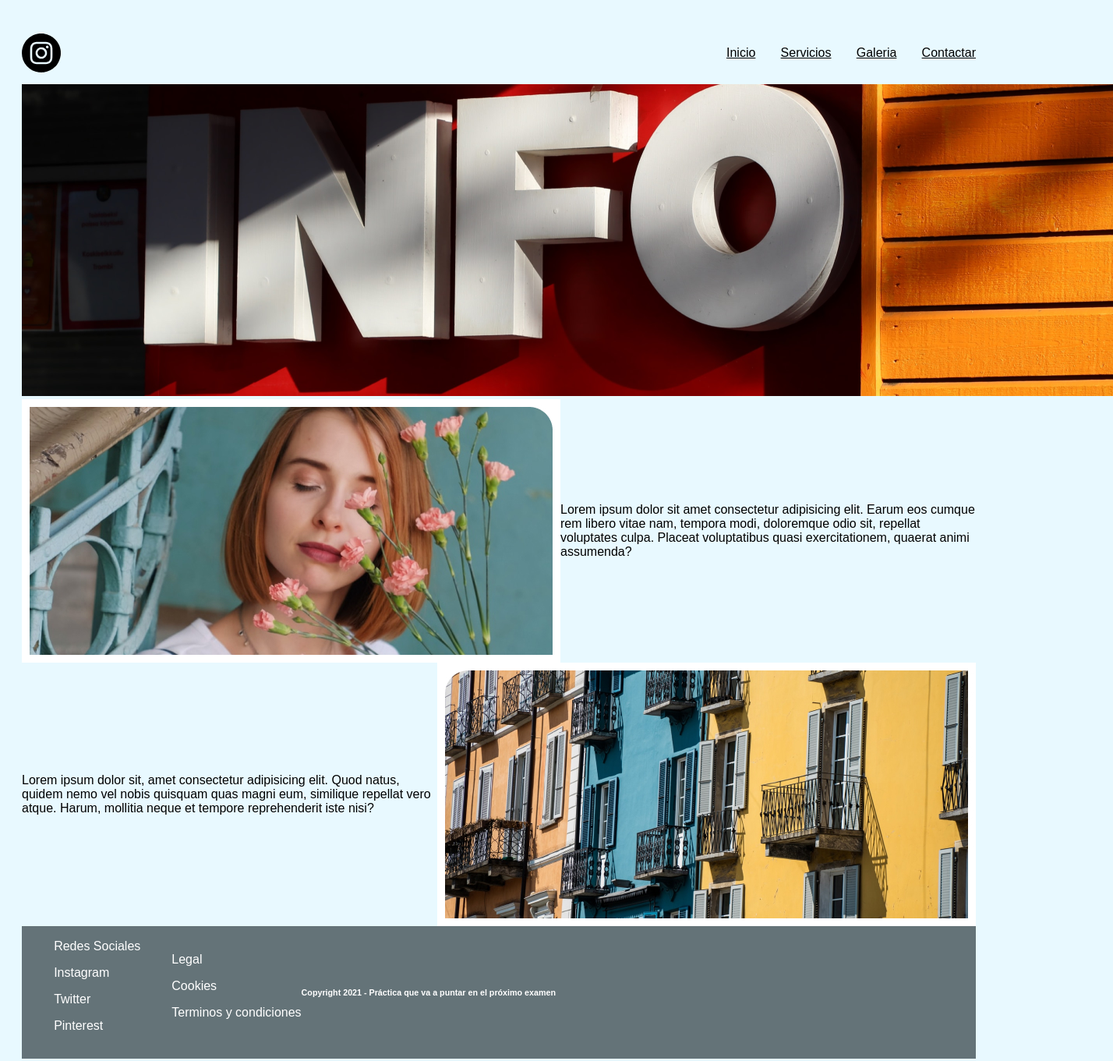
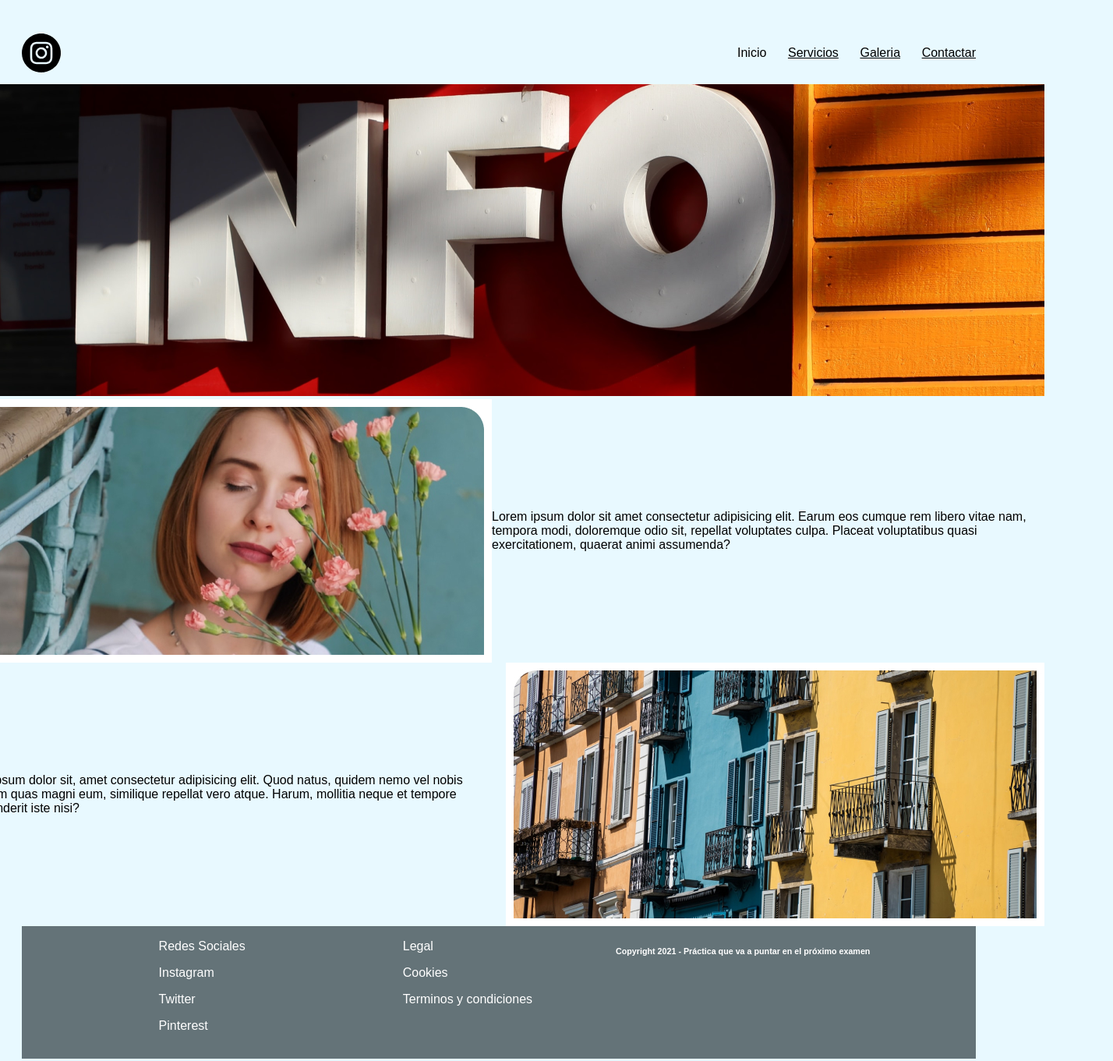
Before and after one commit to jvssjvss/practicaEvaluar, a plain HTML site: page index.html in a window 1280 px wide. Shown: the whole page at 78% size, 1428 px wide, since content can reach past the window. Drawn offline with Linux system fonts and the light colour scheme.

Commit message:
nueva estructura

```diff
--- a/index.html
+++ b/index.html
@@ -1,5 +1,6 @@
 <!DOCTYPE html>
 <html lang="en">
+
 <head>
     <meta charset="UTF-8">
     <meta http-equiv="X-UA-Compatible" content="IE=edge">
@@ -7,35 +8,50 @@
     <link rel="stylesheet" href="style.css">
     <title>Document</title>
 </head>
+
 <body>
+
+
     <header>
+        <section id="header">
             <img class="logo" src="img/instagram.svg" alt="">
             <nav>
-            <a href="">Inicio</a>
+                <a >Inicio</a>
                 <a href="">Servicios</a>
                 <a href="">Galeria</a>
                 <a href="">Contactar</a>
             </nav>
+        </section>
 
     </header>
     <main>
-        <section><img src="img/Frame.png" alt=""></section>
+        <section id="main">
+            <section><img class="banner" src="img/Frame.png" alt=""></section>
             <section class="zig-zag uno">
 
                 <img src="img/womanFlower.jpg" alt="">
-            <article>Lorem ipsum dolor sit amet consectetur adipisicing elit. Earum eos cumque rem libero vitae nam, tempora modi, doloremque odio sit, repellat voluptates culpa. Placeat voluptatibus quasi exercitationem, quaerat animi assumenda?
+                <article>Lorem ipsum dolor sit amet consectetur adipisicing elit. Earum eos cumque rem libero vitae nam,
+                    tempora modi, doloremque odio sit, repellat voluptates culpa. Placeat voluptatibus quasi
+                    exercitationem, quaerat animi assumenda?
 
                 </article>
 
             </section>
+
             <section class="zig-zag dos">
                 <img src="img/building.jpg" alt="">
-            <article>Lorem ipsum dolor sit, amet consectetur adipisicing elit. Quod natus, quidem nemo vel nobis quisquam quas magni eum, similique repellat vero atque. Harum, mollitia neque et tempore reprehenderit iste nisi?</article>
+                <article>Lorem ipsum dolor sit, amet consectetur adipisicing elit. Quod natus, quidem nemo vel nobis
+                    quisquam quas magni eum, similique repellat vero atque. Harum, mollitia neque et tempore
+                    reprehenderit
+                    iste nisi?</article>
+            </section>
 
         </section>
 
     </main>
     <footer>
+        <section id="footer">
+            <section class="izq">
             <ul class="redes_sociales">
                 <li>Redes Sociales</li>
                 <li>Instagram</li>
@@ -47,9 +63,13 @@
                 <li>Cookies</li>
                 <li>Terminos y condiciones</li>
             </ul>
+            </section>
+            <section class="der">
                 <h6>Copyright 2021 - Práctica que va a puntar en el próximo examen</h6>
-
+            </section>
+        </section>
     </footer>
 
 </body>
+
 </html>
--- a/style.css
+++ b/style.css
@@ -1,13 +1,27 @@
 html{
     font-size: 16px;
     font-family: sans-serif;
+}
+.flexible{
+    display: flex;
+    flex-direction: column;
+    width: 1440px;
 }
 
 body{
     padding: 1.25rem;
     background-color: #E8F9FF;
 }
-header{
+#header, #main, #footer{
+    flex-basis: 1366px;
+    justify-content: center;
+}
+
+header, main, footer{
+    display: flex;
+    justify-content: center;
+}
+#header{
     height: 80px;
     display: flex;
     flex-direction: row;
@@ -16,7 +30,7 @@ header{
 
 }
 nav{
-    width: 25vw;
+    width: 25%;
     display: flex;
     justify-content: space-between;
     align-content: center;
@@ -28,6 +42,14 @@ nav{
 a{
     color: black;
 }
+
+#main{
+    display: flex;
+    flex-direction: column;
+}
+.banner{
+    justify-self: center;
+}
 .zig-zag{
     display: flex;
     align-items: center;
@@ -35,16 +57,26 @@ a{
 .dos{
     flex-direction: row-reverse;
 }
+.sideFooter{
+    background-color:#647378;
+
+}
 footer{
     background-color:#647378;
+}
+#footer{
+
     color: white;
     padding: 1.125px;
     display: flex;
-    align-items: center;
-
+}
+.izq{
+    display: flex;
+    flex-grow: 0.5;
 }
 ul{
     list-style-type: none;
+    flex-basis: 50%;
 }
 li{
     margin-bottom: 1rem;
@@ -54,6 +86,7 @@ h6{
     justify-items: flex-end;
 }
 
+
 .titulo{
     font-size: 1.125rem;
     font-weight: bolder;
```
Lines whose indentation alone changed are shown as unchanged.
